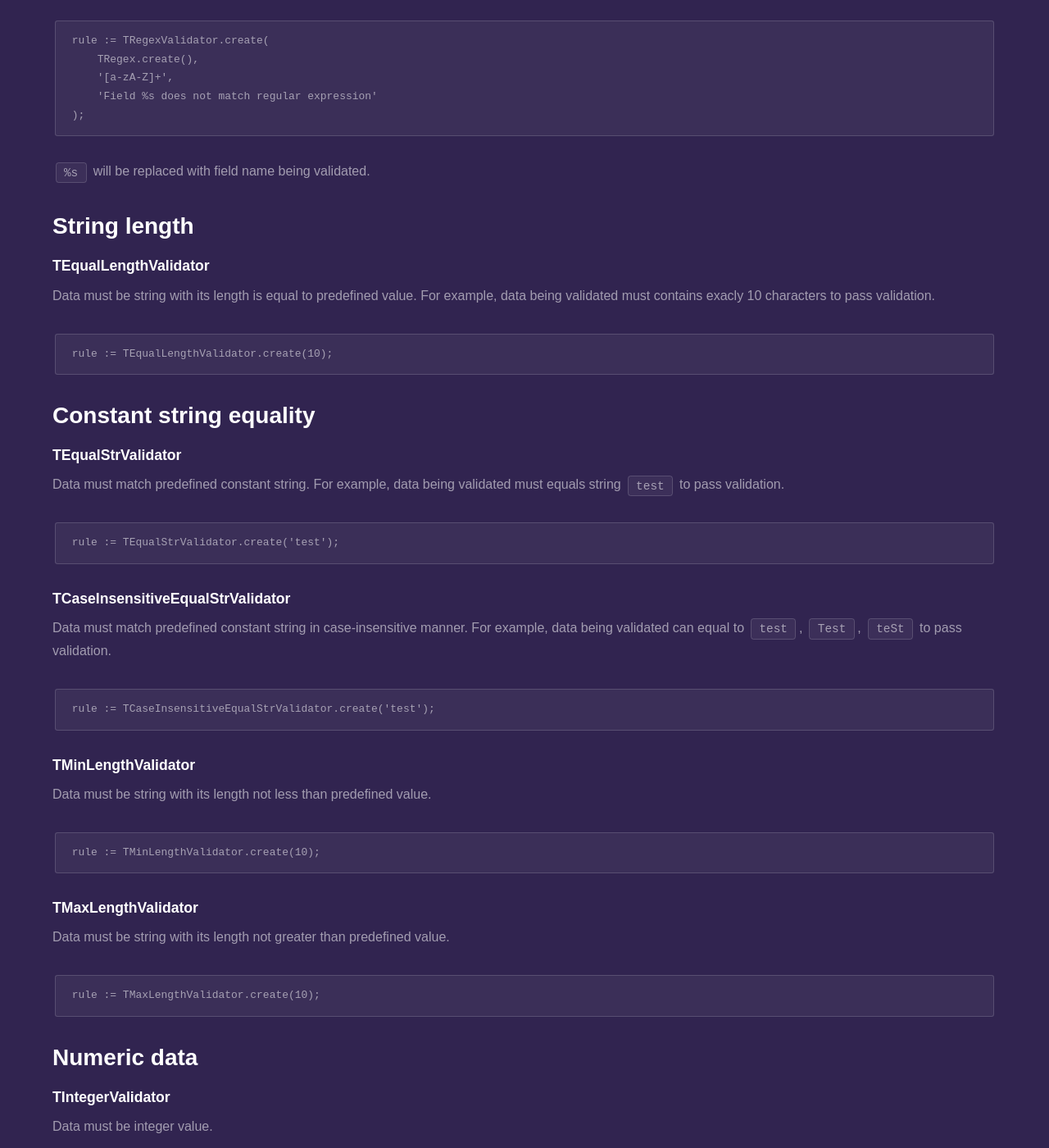
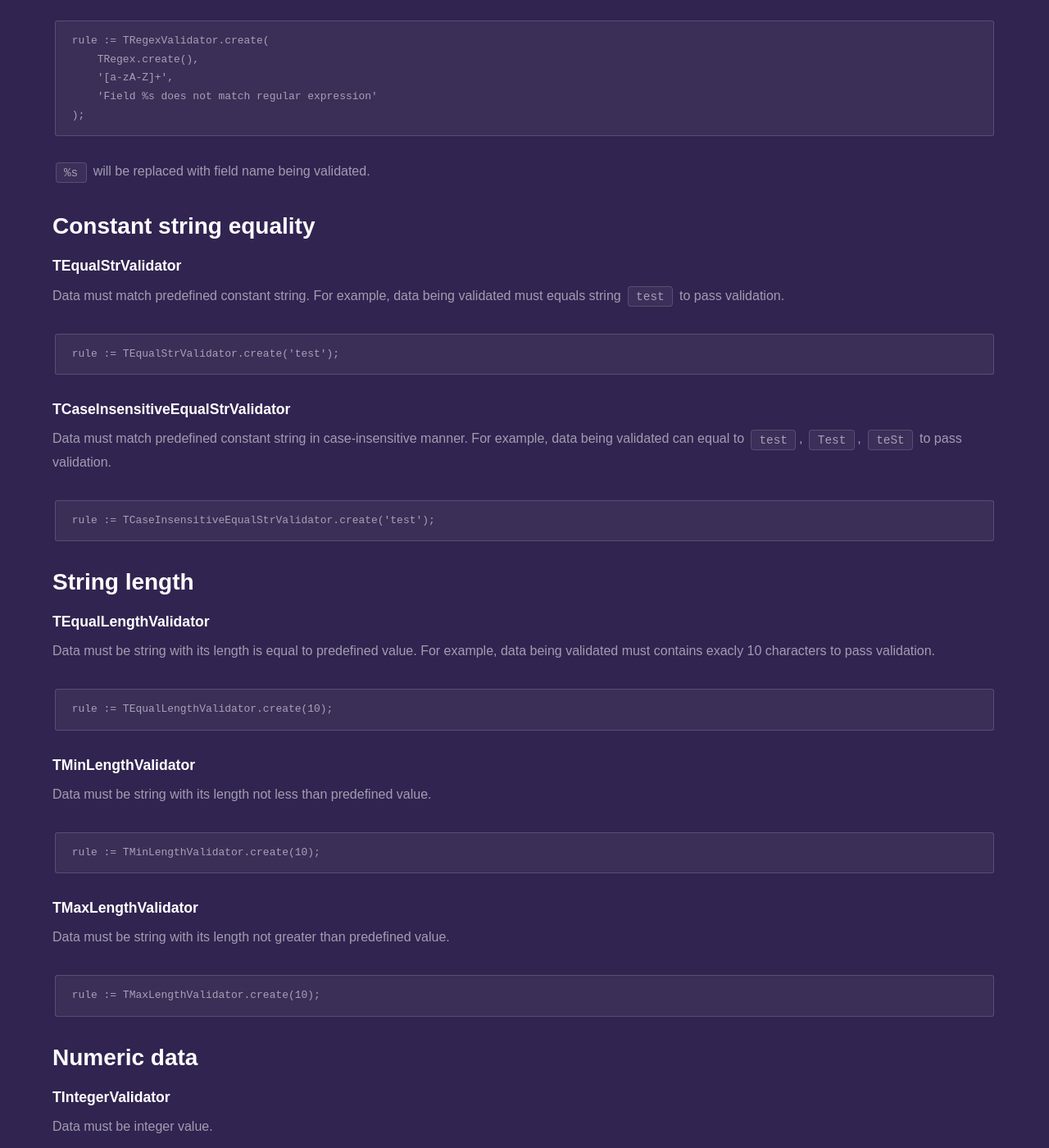
Before and after one commit to fanoframework/fanoframework.github.io, a Jekyll site: the page built from security/form-validation/built-in-validation-rules/index.md, in a window 1280 px wide and 1400 px high, scrolled down 3562 px. Shown: the whole window at 82% size. Built offline with Jekyll 4.4.1, drawn with Linux system fonts in a browser that asks for light colours; our own code applies the rules of GitHub Pages for plain Markdown files; some of the changed lines change nothing that is shown.

Commit message:
fix wrong sub category

````diff
--- a/security/form-validation/built-in-validation-rules/index.md
+++ b/security/form-validation/built-in-validation-rules/index.md
@@ -159,16 +159,6 @@
 
 `%s` will be replaced with field name being validated.
 
-## String length
-
-### TEqualLengthValidator
-
-Data must be string with its length is equal to predefined value. For example, data being validated must contains exacly 10 characters to pass validation.
-
-```
-rule := TEqualLengthValidator.create(10);
-```
-
 ## Constant string equality
 
 ### TEqualStrValidator
@@ -185,6 +175,16 @@
 
 ```
 rule := TCaseInsensitiveEqualStrValidator.create('test');
+```
+
+## String length
+
+### TEqualLengthValidator
+
+Data must be string with its length is equal to predefined value. For example, data being validated must contains exacly 10 characters to pass validation.
+
+```
+rule := TEqualLengthValidator.create(10);
 ```
 
 ### TMinLengthValidator
````
